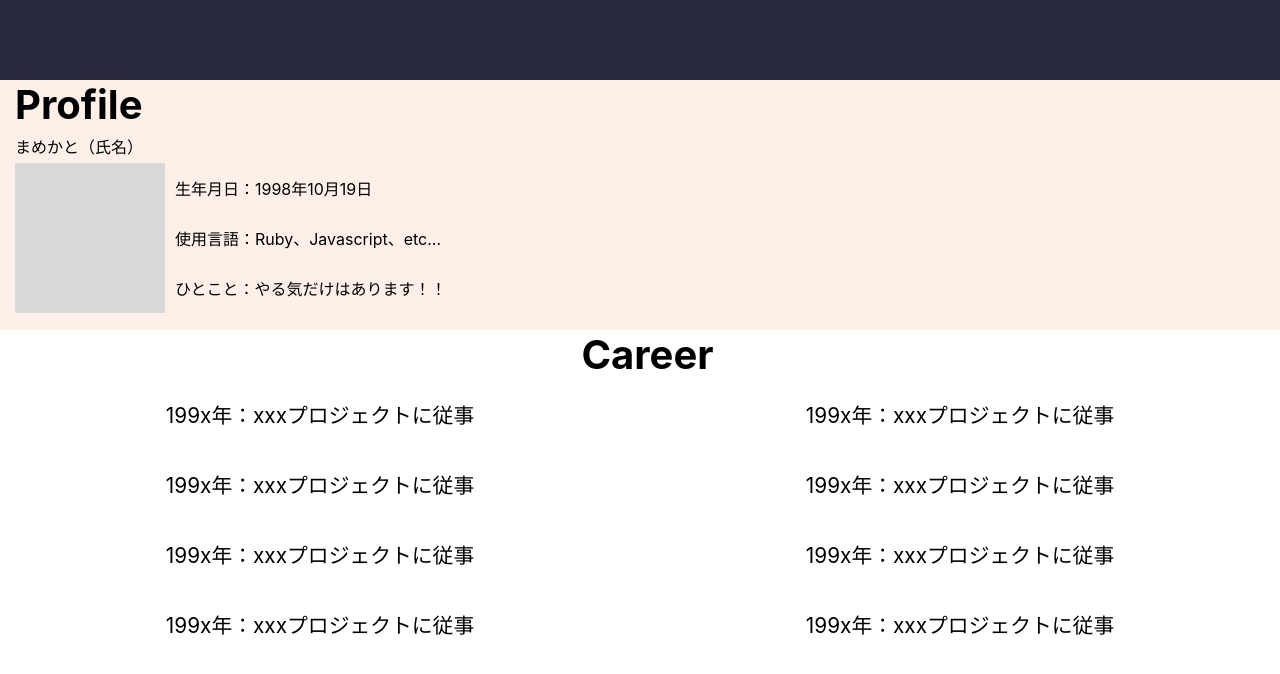
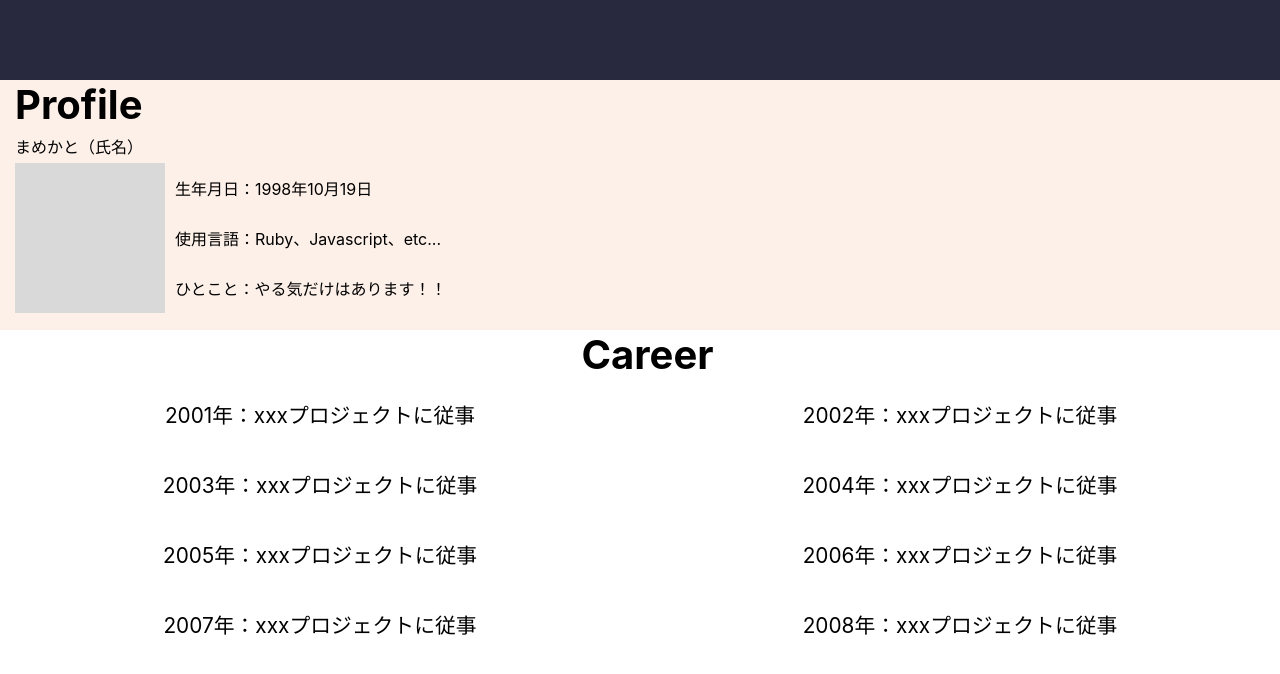
Before and after one commit to mermaid-kato/portfolio, a React (Create React App) app in the folder frontend/app/: page / in a window 1280 px wide. Shown: the top 674 px of the page. Built offline with nearby package versions, Linux system fonts and the light colour scheme.

Commit message:
経歴、プロフィールをそれぞれcomponent化

```diff
--- a/frontend/app/src/App.js
+++ b/frontend/app/src/App.js
@@ -1,35 +1,13 @@
-import logo from './logo.svg';
 import './App.css';
+import { Portfolios } from './Portfolios';
+import { Careers } from './Careers';
 
 function App() {
   return (
     <div className="App">
       <header className="App-header"></header>
-      <div className="App-portfolio">
-        <h1 className="Portfolio-title">Profile</h1>
-        <div className="Portfolio-name">まめかと（氏名）</div>
-        <div className="Portfolio-group">
-          <div className="Portfolio-image"></div>
-          <div className="Portfolio-group2">
-            <div className="Portfolio-birthday">生年月日：1998年10月19日</div>
-            <div className="Portfolio-language">使用言語：Ruby、Javascript、etc...</div>
-            <div className="Portfolio-thing">ひとこと：やる気だけはあります！！</div>
-          </div>
-        </div>
-      </div>
-      <div className="App-career">
-        <h1 className="Career-title">Career</h1>
-        <div className="Career-group">
-          <div className="Career-pj">199x年：xxxプロジェクトに従事</div>
-          <div className="Career-pj">199x年：xxxプロジェクトに従事</div>
-          <div className="Career-pj">199x年：xxxプロジェクトに従事</div>
-          <div className="Career-pj">199x年：xxxプロジェクトに従事</div>
-          <div className="Career-pj">199x年：xxxプロジェクトに従事</div>
-          <div className="Career-pj">199x年：xxxプロジェクトに従事</div>
-          <div className="Career-pj">199x年：xxxプロジェクトに従事</div>
-          <div className="Career-pj">199x年：xxxプロジェクトに従事</div>
-        </div>
-      </div>
+      <Portfolios/>
+      <Careers/>
     </div>
   );
 }
--- /dev/null
+++ b/frontend/app/src/Careers/index.js
@@ -0,0 +1,17 @@
+export const Careers = () => {
+  return (
+    <div className="App-career">
+      <h1 className="Career-title">Career</h1>
+      <div className="Career-group">
+        <div className="Career-pj">2001年：xxxプロジェクトに従事</div>
+        <div className="Career-pj">2002年：xxxプロジェクトに従事</div>
+        <div className="Career-pj">2003年：xxxプロジェクトに従事</div>
+        <div className="Career-pj">2004年：xxxプロジェクトに従事</div>
+        <div className="Career-pj">2005年：xxxプロジェクトに従事</div>
+        <div className="Career-pj">2006年：xxxプロジェクトに従事</div>
+        <div className="Career-pj">2007年：xxxプロジェクトに従事</div>
+        <div className="Career-pj">2008年：xxxプロジェクトに従事</div>
+      </div>
+    </div>
+  );
+};
--- /dev/null
+++ b/frontend/app/src/Portfolios/index.js
@@ -0,0 +1,16 @@
+export const Portfolios = () => {
+  return (
+    <div className="App-portfolio">
+      <h1 className="Portfolio-title">Profile</h1>
+      <div className="Portfolio-name">まめかと（氏名）</div>
+      <div className="Portfolio-group">
+        <div className="Portfolio-image"></div>
+        <div className="Portfolio-group2">
+          <div className="Portfolio-birthday">生年月日：1998年10月19日</div>
+          <div className="Portfolio-language">使用言語：Ruby、Javascript、etc...</div>
+          <div className="Portfolio-thing">ひとこと：やる気だけはあります！！</div>
+        </div>
+      </div>
+    </div>
+  );
+};
```
